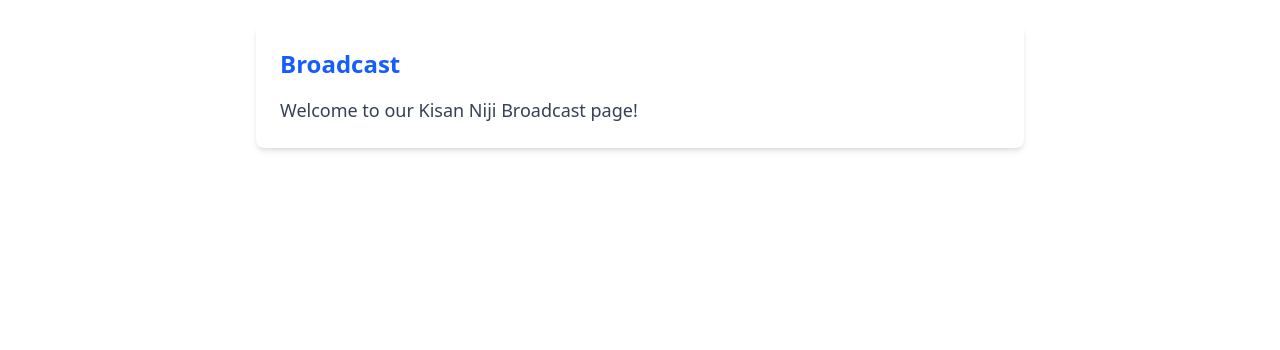
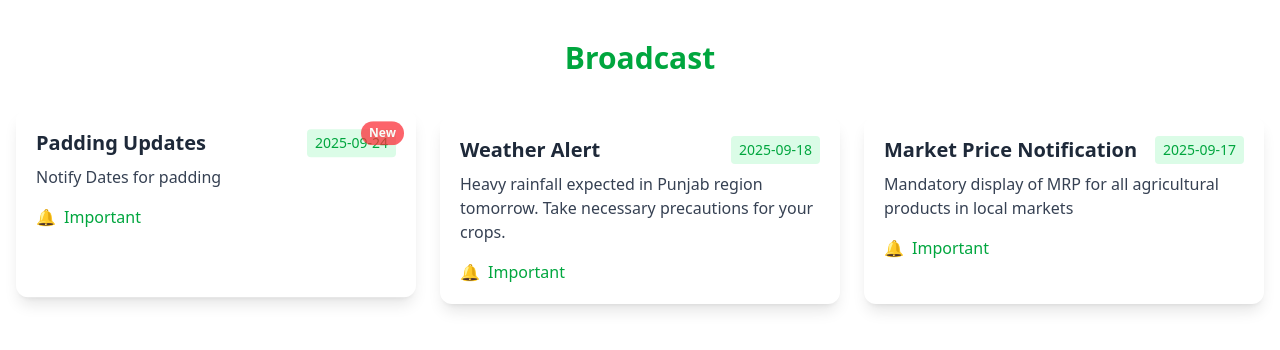
Before and after one commit to ArmanDodwa/KisanJi, a React (Vite) app: page /Broadcast in a window 1280 px wide. Shown: the top 350 px of the page. Built offline with nearby package versions, Linux system fonts and the light colour scheme.

Commit message:
Community error slove

```diff
--- a/src/App.jsx
+++ b/src/App.jsx
@@ -1,36 +1,32 @@
-import { BrowserRouter, Routes, Route, Navigate } from "react-router-dom"
-import Hero from "./Pages/Hero"
-import Aichat from "./Pages/Aichat"
-import Analysis from "./Pages/Analysis"
-import Cropmonitoring from "./Pages/Cropmonitoring"
-import Support from "./Pages/Support"
-import NotFound from "./Notfound"
-import Broadcast from "./Pages/community/Broadcast"
-import ExpertGuidance from "./Pages/community/ExpertGuidance"
-import Vlog from "./Pages/community/Vlog"
-import Community from "./Pages/Community"
-
+import { BrowserRouter, Routes, Route, Navigate } from "react-router-dom";
+import Hero from "./Pages/Hero";
+import Aichat from "./Pages/Aichat";
+import Analysis from "./Pages/Analysis";
+import Cropmonitoring from "./Pages/Cropmonitoring";
+import Support from "./Pages/Support";
+import NotFound from "./Notfound";
+import Broadcast from "./Pages/community/Broadcast";
+import ExpertGuidance from "./Pages/community/ExpertGuidance";
+import Vlog from "./Pages/community/Vlog";
 
 function App() {
-
   return (
     <BrowserRouter>
       <Routes>
-      <Route path="/" element={<Hero/>} />
+        <Route path="/" element={<Hero />} />
         <Route path="/" element={<Navigate to="/Login" replace />} />
-        <Route path="/Hero" element={<Hero/>} />
-        <Route path="/aichat" element={<Aichat/>} />
-        <Route path="/analysis" element={<Analysis/>} />
-        <Route path="/cropmonitoring" element={<Cropmonitoring/>} />
-        <Route path="/community" element={<Community/>} />
-        <Route path="/Support" element={<Support/>} />
-        <Route path="/Broadcast" element={<Broadcast/>} />
-        <Route path="/ExpertGuidance" element={<ExpertGuidance/>} />
-        <Route path="/Vlog" element={<Vlog/>} />
-        <Route path="*" element={<NotFound/>} />
+        <Route path="/Hero" element={<Hero />} />
+        <Route path="/aichat" element={<Aichat />} />
+        <Route path="/analysis" element={<Analysis />} />
+        <Route path="/cropmonitoring" element={<Cropmonitoring />} />
+        <Route path="/Support" element={<Support />} />
+        <Route path="/Broadcast" element={<Broadcast />} />
+        <Route path="/ExpertGuidance" element={<ExpertGuidance />} />
+        <Route path="/Vlog" element={<Vlog />} />
+        <Route path="*" element={<NotFound />} />
       </Routes>
     </BrowserRouter>
-  )
+  );
 }
 
-export default App
+export default App;
--- a/src/Pages/Community.jsx
+++ /dev/null
@@ -1,65 +0,0 @@
-import { useState, useRef, useEffect } from "react";
-
-const Community = () => {
-  const [isOpen, setIsOpen] = useState(false);
-  const dropdownRef = useRef(null);
-
-  // Close dropdown if click outside
-  useEffect(() => {
-    const handleClickOutside = (event) => {
-      if (dropdownRef.current && !dropdownRef.current.contains(event.target)) {
-        setIsOpen(false);
-      }
-    };
-    document.addEventListener("mousedown", handleClickOutside);
-    return () => {
-      document.removeEventListener("mousedown", handleClickOutside);
-    };
-  }, []);
-
-  return (
-    <div className="relative" ref={dropdownRef}>
-      {/* Trigger */}
-      <button
-        onClick={() => setIsOpen((prev) => !prev)}
-        className="hover:text-green-600 transition"
-      >
-        Community
-      </button>
-
-      {/* Dropdown menu */}
-      {isOpen && (
-        <div className="absolute top-full left-0 mt-2 w-48 bg-white shadow-lg rounded-lg border border-gray-200">
-          <ul className="flex flex-col text-gray-700">
-            <li>
-              <a
-                href="/Vlog"
-                className="block px-4 py-2 hover:bg-green-100"
-              >
-                Vlog
-              </a>
-            </li>
-            <li>
-              <a
-                href="/ExpertGuidance"
-                className="block px-4 py-2 hover:bg-green-100"
-              >
-                ExpertGuidance
-              </a>
-            </li>
-            <li>
-              <a
-                href="/Broadcast"
-                className="block px-4 py-2 hover:bg-green-100"
-              >
-                Broadcast
-              </a>
-            </li>
-          </ul>
-        </div>
-      )}
-    </div>
-  );
-};
-
-export default Community;
--- a/src/Pages/community/Broadcast.jsx
+++ b/src/Pages/community/Broadcast.jsx
@@ -1,11 +1,89 @@
 import React from "react";
 
-const Broadcast=()=> {
+// Helper function: get a random past date within X days
+function getRandomPastDate(maxDaysAgo = 10) {
+  const daysAgo = Math.floor(Math.random() * maxDaysAgo) + 1; // 1 to maxDaysAgo
+  const date = new Date();
+  date.setDate(date.getDate() - daysAgo);
+  return date.toISOString().split("T")[0]; // format YYYY-MM-DD
+}
+
+// Sample broadcast data with dynamic dates
+const broadcastData = [
+  {
+    id: 1,
+    title: "Padding Updates",
+    description:
+      "Notify Dates for padding ",
+    date: new Date().toISOString().split("T")[0], // today's date
+    isNew: true,
+    url: "https://agri.punjab.gov.in/uploads/news/news_1751887164_fqpYDJXyqoFwynO2.pdf",
+  },
+  {
+    id: 2,
+    title: "Weather Alert",
+    description:
+      "Heavy rainfall expected in Punjab region tomorrow. Take necessary precautions for your crops.",
+    date: getRandomPastDate(10), // random past date within 10 days
+    isNew: false,
+    url: "https://www.imd.gov.in/weather-alerts",
+  },
+  {
+    id: 3,
+    title: "Market Price Notification",
+    description:
+      " Mandatory display of MRP for all agricultural products in local markets",
+    date: getRandomPastDate(10),
+    isNew: false,
+    url: "https://agri.punjab.gov.in/uploads/news/news_1751887212_BtrGdwvAI6qBMH8l.pdf",
+  },
+];
+
+export default function Broadcast() {
   return (
-    <div className="max-w-3xl mx-auto bg-white p-6 rounded-lg shadow-md mt-6">
-      <h1 className="text-2xl font-bold text-blue-600 mb-4">Broadcast</h1>
-      <p className="text-gray-700 text-lg">Welcome to our Kisan Niji Broadcast page!</p>
+    <div className="max-w-7xl mx-auto mt-10 px-4">
+      <h1 className="text-3xl font-bold text-green-600 mb-8 text-center">
+        Broadcast
+      </h1>
+
+      <div className="grid gap-6 sm:grid-cols-1 md:grid-cols-2 lg:grid-cols-3 mt-10">
+        {broadcastData.map((item) => (
+          <a
+            key={item.id}
+            href={item.url}
+            target="_blank"
+            rel="noopener noreferrer"
+            className={`block bg-white rounded-xl shadow-lg overflow-hidden transform
+                        transition-all duration-300
+                        hover:scale-105 hover:shadow-2xl
+                        relative ${item.isNew ? "animate-bounce" : ""}`}
+          >
+            {/* Pulsing New badge */}
+            {item.isNew && (
+              <span className="absolute top-3 right-3 bg-red-500 text-white px-2 py-1 rounded-full text-xs font-bold animate-pulse">
+                New
+              </span>
+            )}
+
+            <div className="p-5">
+              <div className="flex items-center justify-between mb-2">
+                <h2 className="text-xl font-semibold text-gray-800">
+                  {item.title}
+                </h2>
+                <span className="text-green-600 text-sm font-medium bg-green-100 px-2 py-1 rounded">
+                  {item.date}
+                </span>
+              </div>
+
+              <p className="text-gray-700 mt-2">{item.description}</p>
+
+              <div className="flex items-center mt-4 text-green-600 font-medium">
+                <span className="mr-2">🔔</span> Important
+              </div>
+            </div>
+          </a>
+        ))}
+      </div>
     </div>
   );
 }
-export default Broadcast;
--- a/src/Pages/community/ExpertGuidance.jsx
+++ b/src/Pages/community/ExpertGuidance.jsx
@@ -1,12 +1,72 @@
 import React from "react";
 
-const ExpertGuidance =()=> {
+// Sample expert data
+const expertData = [
+  {
+    id: 1,
+    name: "Sh. K.A.P Sinha, IAS",
+    phone: "+91-172-2740860",
+    email: "23ashKAP@gmail.com",
+    image: "https://www.hindustantimes.com/ht-img/img/2024/10/09/1600x900/The-Aam-Aadmi-Party--AAP--government-in-Punjab-on-_1728495466334.jpg",
+    description: "Chief Secretary, Punjab. Located at 6th Floor R. No. 28, Chandigarh.",
+  },
+  {
+    id: 2,
+    name: "Sh. Basant Garg, IAS",
+    phone: "+91-172-2747768",
+    email: "Basant@gmail.com",
+    image: "https://www.babushahi.com/upload/image/Dr-Basant-Garg-1479266132629.jpg",
+    description:
+      "Administrative Secretary Agriculture, Punjab. Office: R. No 10, 8th Floor Main Secretariat.",
+  },
+  {
+    id: 3,
+    name: "Smt. Baldeep Kaur, IAS",
+    phone: "+91-172-2742356",
+    email: "Baldeep@gmail.com",
+    image: "https://www.witnessinthecorridors.com/ImgNewsPolitical/230822170326894.png",
+    description: "Secretary Agriculture, Punjab. Office: Mini Sectt. 2nd Floor R. No. 226, Chandigarh.",
+  },
+
+  {
+    id: 5,
+    name: "Smt. Satnam Kaur",
+    phone: "9815777417",
+    email: "Satnam#gmail.com",
+    image: "https://via.placeholder.com/200x200.png?text=Satnam+Kaur",
+    description: "Deputy Secretary Agriculture, Punjab. Office: Mini Sectt. 7th Floor R. No. 702, Chandigarh.",
+  },
+];
+
+export default function ExpertGuidance() {
   return (
-    <div className="max-w-3xl mx-auto bg-white p-6 rounded-lg shadow-md mt-6">
-      <h1 className="text-2xl font-bold text-blue-600 mb-4">Expert Guidance</h1>
-      <p className="text-gray-700 text-lg">Welcome to our Kisan Niji Expert Guidance page!</p>
+    <div className="max-w-7xl mx-auto mt-10 px-4">
+      <h1 className="text-3xl font-bold text-green-600 mb-8 text-center">
+        Connects With Experts
+      </h1>
+
+      <div className="grid gap-8 sm:grid-cols-1 md:grid-cols-2 lg:grid-cols-3">
+        {expertData.map((expert) => (
+          <div
+            key={expert.id}
+            className="bg-white rounded-xl shadow-lg overflow-hidden transform hover:scale-105 hover:shadow-2xl transition-all duration-300"
+          >
+            <img
+              src={expert.image}
+              alt={expert.name}
+              className="w-full h-48 object-cover"
+            />
+            <div className="p-5">
+              <h2 className="text-xl font-semibold text-gray-800">
+                {expert.name}
+              </h2>
+              <p className="text-gray-600 mt-2">{expert.description}</p>
+              <p className="text-gray-600 mt-2">📞 {expert.phone}</p>
+              <p className="text-gray-600 mt-1">📧 {expert.email}</p>
+            </div>
+          </div>
+        ))}
+      </div>
     </div>
   );
 }
-
-export default ExpertGuidance;
```
Also changed, not shown: src/Pages/navBar.jsx (+51 -10 lines).
